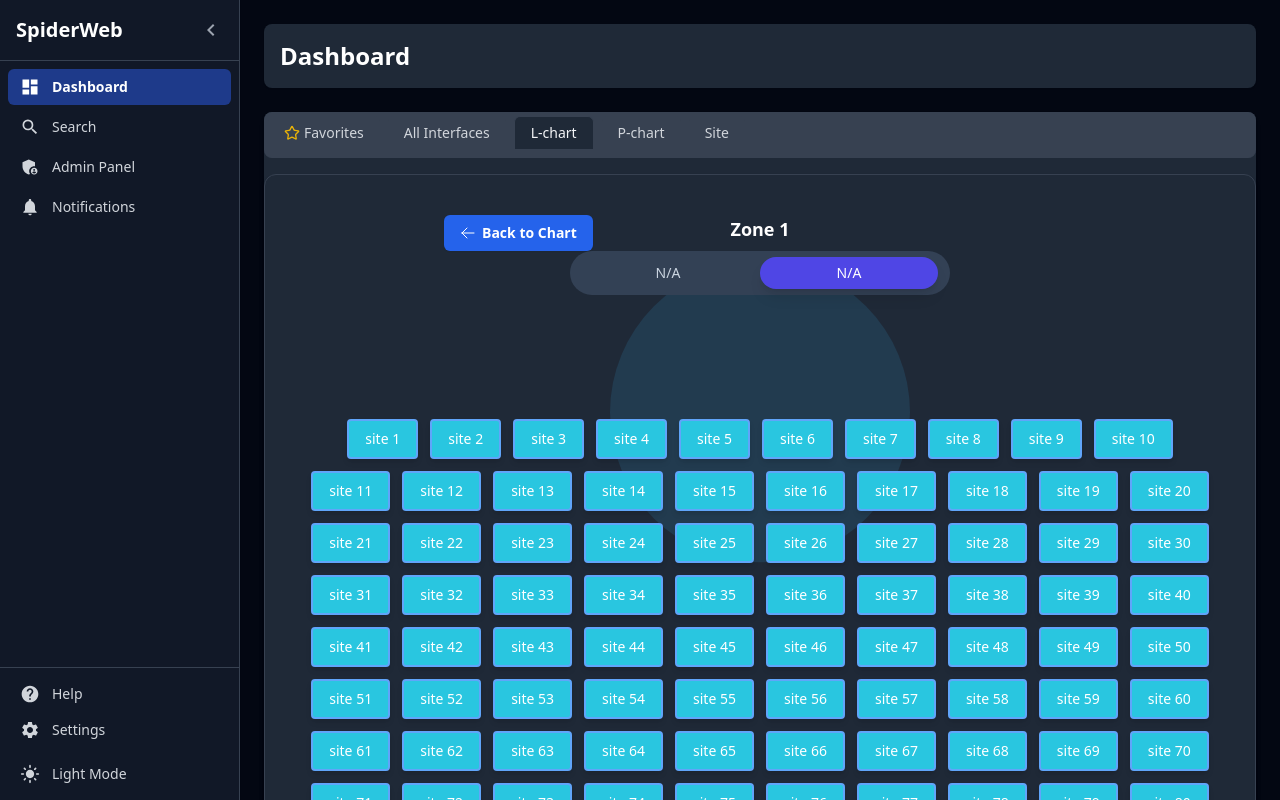
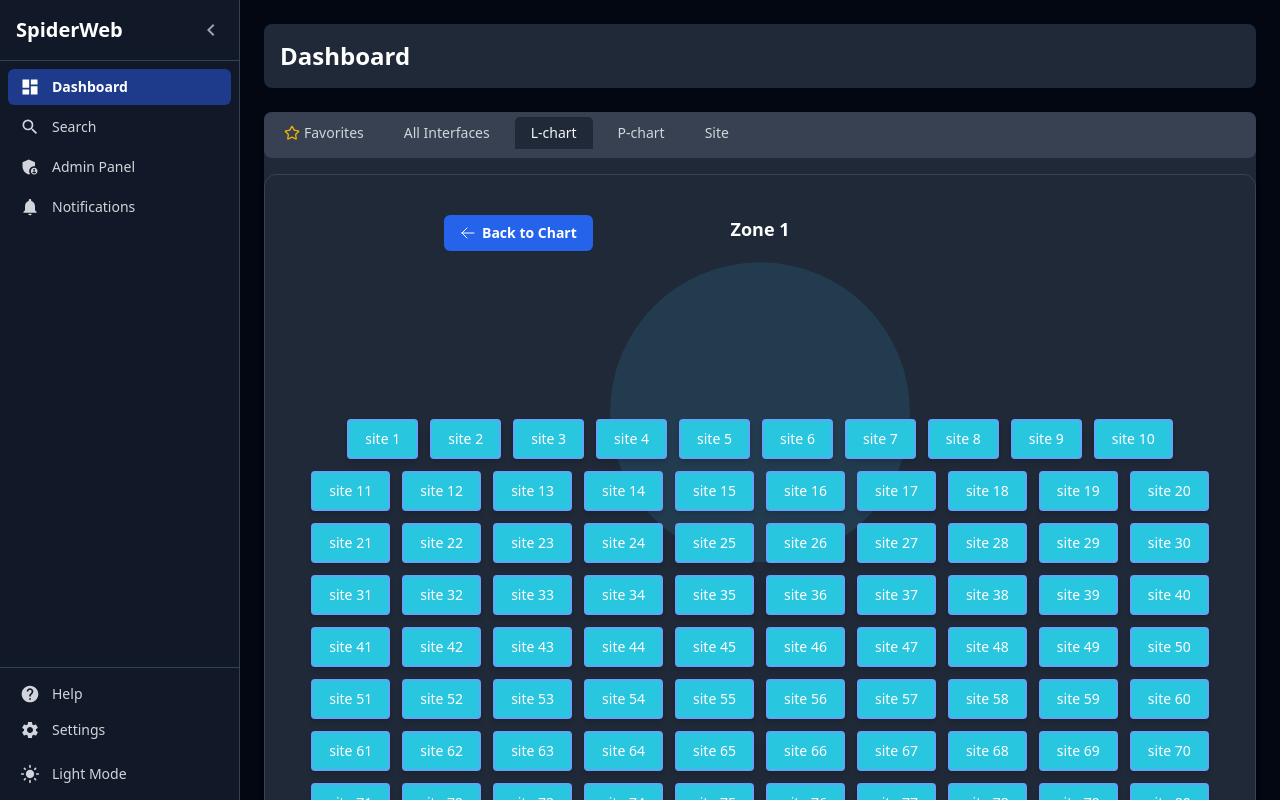
Before and after one commit to itaym2910/spiderweb.2, a React (Vite) app: page /l-chart/zone/1 in a window 1280 px wide. Built offline with nearby package versions, Linux system fonts and the light colour scheme.

Commit message:
connect core devices and toggle in core site page

```diff
--- a/src/components/CoreSite/CoreSiteControls.jsx
+++ b/src/components/CoreSite/CoreSiteControls.jsx
@@ -3,13 +3,9 @@ import React from "react";
 export default function CoreSiteControls({
   theme,
   displayZoneId,
-  selectedNodeId,
-  onToggleSwitch,
-  mainToggleOption1Text,
-  mainToggleOption2Text,
   onToggleExtendedNodes,
   showExtendedNodes,
-  devicesInZoneCount, // Receives the count of devices in the current zone
+  devicesInZoneCount,
 }) {
   // --- Style Definitions ---
   const conditionalButtonBg =
@@ -22,16 +18,6 @@ export default function CoreSiteControls({
       ? "focus:ring-indigo-400 focus:ring-offset-gray-800"
       : "focus:ring-indigo-500 focus:ring-offset-white";
 
-  const toggleTrackBg = theme === "dark" ? "bg-slate-700" : "bg-slate-200";
-  const toggleThumbBg = theme === "dark" ? "bg-indigo-600" : "bg-indigo-500";
-  const toggleThumbText = "text-white";
-  const toggleTrackText =
-    theme === "dark" ? "text-slate-300" : "text-slate-600";
-  const toggleFocusRing =
-    theme === "dark"
-      ? "focus:ring-indigo-400 focus:ring-offset-slate-800"
-      : "focus:ring-indigo-600 focus:ring-offset-white";
-
   const zoneTitleColor = theme === "dark" ? "text-white" : "text-sky-800";
 
   // --- Dynamic Visibility & Text ---
@@ -41,9 +27,6 @@ export default function CoreSiteControls({
   const conditionalButtonActualText = showExtendedNodes
     ? "Show First 4 Devices"
     : "Show More Devices";
-
-  // Determine which option in the main toggle is currently selected
-  const isMainToggleOption1Selected = selectedNodeId === mainToggleOption1Text;
 
   return (
     <div
@@ -74,54 +57,6 @@ export default function CoreSiteControls({
           {conditionalButtonActualText}
         </button>
       )}
-
-      {/* Main Toggle Switch */}
-      <button
-        type="button"
-        onClick={onToggleSwitch}
-        className={`relative inline-flex items-center rounded-full
-                    h-11 min-w-[380px] p-1.5
-                    transition-colors duration-200 ease-in-out cursor-pointer group
-                    focus:outline-none focus:ring-2 focus:ring-offset-2
-                    pointer-events-auto
-                    ${toggleFocusRing}
-                    ${toggleTrackBg}`}
-        role="switch"
-        aria-checked={isMainToggleOption1Selected}
-        aria-label="Select focused node"
-      >
-        <span className="sr-only">Select Focused Node</span>
-
-        {/* Track Texts */}
-        <div className="absolute inset-0 flex items-center justify-around w-full px-1.5">
-          <span className={`text-sm font-medium ${toggleTrackText}`}>
-            {mainToggleOption1Text}
-          </span>
-          <span className={`text-sm font-medium ${toggleTrackText}`}>
-            {mainToggleOption2Text}
-          </span>
-        </div>
-
-        {/* Thumb */}
-        <span
-          aria-hidden="true"
-          className={`pointer-events-none relative inline-flex items-center justify-center
-                      h-8 w-[calc(50%-6px)] rounded-full
-                      ${toggleThumbBg} shadow-lg
-                      transform transition-transform duration-200 ease-in-out`}
-          style={{
-            transform: isMainToggleOption1Selected
-              ? "translateX(0%)"
-              : "translateX(calc(100% + 6px))",
-          }}
-        >
-          <span className={`text-sm font-medium ${toggleThumbText}`}>
-            {isMainToggleOption1Selected
-              ? mainToggleOption1Text
-              : mainToggleOption2Text}
-          </span>
-        </span>
-      </button>
     </div>
   );
 }
--- a/src/components/CoreSite/CoreSitePage.jsx
+++ b/src/components/CoreSite/CoreSitePage.jsx
@@ -13,11 +13,8 @@ export default function CoreSitePage({ theme = "dark", chartType }) {
     centerX,
     centerY,
     selectedNodeId,
-    handleMainToggleSwitch,
     showExtendedNodes,
     handleToggleExtendedNodes,
-    mainToggleNode1Text,
-    mainToggleNode2Text,
     handleBackToChart,
     onSiteClick,
     onLinkClick,
@@ -41,11 +38,8 @@ export default function CoreSitePage({ theme = "dark", chartType }) {
       centerX={centerX}
       centerY={centerY}
       selectedNodeId={selectedNodeId}
-      onMainToggleSwitch={handleMainToggleSwitch}
       showExtendedNodes={showExtendedNodes}
       onToggleExtendedNodes={handleToggleExtendedNodes}
-      mainToggleNode1Text={mainToggleNode1Text}
-      mainToggleNode2Text={mainToggleNode2Text}
       onBackToChart={handleBackToChart}
       onSiteClick={onSiteClick}
       onLinkClick={onLinkClick}
--- a/src/components/CoreSite/CoreSiteView.jsx
+++ b/src/components/CoreSite/CoreSiteView.jsx
@@ -34,11 +34,8 @@ export default function CoreSiteView({
   centerX,
   centerY,
   selectedNodeId,
-  onMainToggleSwitch,
   showExtendedNodes,
   onToggleExtendedNodes,
-  mainToggleNode1Text,
-  mainToggleNode2Text,
   onBackToChart,
   onSiteClick,
   onLinkClick,
@@ -143,10 +140,7 @@ export default function CoreSiteView({
         <CoreSiteControls
           theme={theme}
           displayZoneId={displayZoneId}
-          selectedNodeId={selectedNodeId}
-          onToggleSwitch={onMainToggleSwitch}
-          mainToggleOption1Text={mainToggleNode1Text}
-          mainToggleOption2Text={mainToggleNode2Text}
+          //selectedNodeId={selectedNodeId}
           zoneId={zoneId}
           showExtendedNodes={showExtendedNodes}
           onToggleExtendedNodes={onToggleExtendedNodes}
--- a/src/components/CoreSite/d3CoreSiteRenderer.jsx
+++ b/src/components/CoreSite/d3CoreSiteRenderer.jsx
@@ -10,9 +10,9 @@ export function drawCoreSiteChart(
   {
     nodesData,
     linksData,
-    focusedNodeId, // The ID of the single node to pulse
+    focusedNodeId,
     centerX,
-    centerY, // Y center for the VISUAL ZONE CIRCLE
+    centerY,
     themeColors,
     onLinkClickCallback,
     onNodeClickCallback,
@@ -210,11 +210,10 @@ export function drawCoreSiteChart(
       }
     })
     .on("click.nodeaction", function (event, d_clicked_node) {
-      console.log("CoreSitePage - Node clicked in D3:", d_clicked_node.id);
+      if (onNodeClickCallback) {
+        onNodeClickCallback(d_clicked_node); // Just pass the node data
+      }
       event.stopPropagation();
-      if (onNodeClickCallback) {
-        onNodeClickCallback(d_clicked_node);
-      }
     });
 
   // ----- Link Hover Areas -----
--- a/src/components/CoreSite/useCoreSiteData.jsx
+++ b/src/components/CoreSite/useCoreSiteData.jsx
@@ -32,11 +32,6 @@ export function useCoreSiteData(chartType) {
   const [showExtendedNodes, setShowExtendedNodes] = useState(false);
   const [animateExtendedLayoutUp, setAnimateExtendedLayoutUp] = useState(false);
   const [previousSelectedNodeId, setPreviousSelectedNodeId] = useState(null);
-
-  // --- State for the toggle switch text ---
-  const [mainToggleNode1Text, setMainToggleNode1Text] = useState("");
-  const [mainToggleNode2Text, setMainToggleNode2Text] = useState("");
-
   const [openDetailTabs, setOpenDetailTabs] = useState([]);
   const [activeDetailTabId, setActiveDetailTabId] = useState(null);
 
@@ -47,22 +42,6 @@ export function useCoreSiteData(chartType) {
       setPreviousSelectedNodeId(initialNodeId);
     }
   }, [devicesForZone, nodeIdFromUrl, selectedNodeId]);
-
-  useEffect(() => {
-    // Dynamically update toggle switch text based on the current view
-    let toggleDevice1, toggleDevice2;
-    if (showExtendedNodes) {
-      // Extended view toggle is for devices at index 4 and 5
-      toggleDevice1 = devicesForZone[4];
-      toggleDevice2 = devicesForZone[5];
-    } else {
-      // Initial view toggle is for devices at index 2 and 3
-      toggleDevice1 = devicesForZone[2];
-      toggleDevice2 = devicesForZone[3];
-    }
-    setMainToggleNode1Text(toggleDevice1?.hostname || "N/A");
-    setMainToggleNode2Text(toggleDevice2?.hostname || "N/A");
-  }, [showExtendedNodes, devicesForZone]);
 
   useEffect(() => {
     if (showExtendedNodes) {
@@ -131,31 +110,25 @@ export function useCoreSiteData(chartType) {
     });
   };
 
-  const handleMainToggleSwitch = () => {
-    const devicesInToggle = showExtendedNodes
-      ? [devicesForZone[4], devicesForZone[5]]
-      : [devicesForZone[2], devicesForZone[3]];
+  const onNodeClickInZone = (clickedNodeData) => {
+    if (!clickedNodeData || !clickedNodeData.id) {
+      console.warn("Node data incomplete for action:", clickedNodeData);
+      return;
+    }
 
-    const device1 = devicesInToggle[0];
-    const device2 = devicesInToggle[1];
-
-    if (device1 && device2) {
-      setSelectedNodeId((prev) =>
-        prev === device1.hostname ? device2.hostname : device1.hostname
+    // --- THIS IS THE CORE LOGIC ---
+    if (clickedNodeData.id === selectedNodeId) {
+      // The user clicked on the node that is ALREADY focused.
+      // This is our trigger to navigate.
+      console.log(
+        `Navigating to details for already-focused node: ${clickedNodeData.id}`
       );
-    } else if (device1) {
-      setSelectedNodeId(device1.hostname); // If only one device, just select it
-    }
-  };
-
-  const onNodeClickInZone = (nodeData) => {
-    if (nodeData && nodeData.id) {
-      navigate(`node/${nodeData.id}`);
+      navigate(`node/${clickedNodeData.id}`);
     } else {
-      console.warn(
-        "CoreSitePage: Node data incomplete for navigation:",
-        nodeData
-      );
+      // The user clicked on a DIFFERENT node.
+      // The action is to change the focus.
+      console.log(`Setting focus to ${clickedNodeData.id}`);
+      setSelectedNodeId(clickedNodeData.id);
     }
   };
 
@@ -258,11 +231,9 @@ export function useCoreSiteData(chartType) {
     centerX,
     centerY,
     selectedNodeId,
-    handleMainToggleSwitch,
     showExtendedNodes,
     handleToggleExtendedNodes,
-    mainToggleNode1Text,
-    mainToggleNode2Text,
+    devicesInZoneCount: devicesForZone.length,
     handleBackToChart,
     onSiteClick: handleSiteClick,
     onLinkClick: handleLinkClick,
@@ -271,7 +242,6 @@ export function useCoreSiteData(chartType) {
     activeDetailTabId,
     setActiveDetailTabId,
     handleCloseTab,
-    devicesInZoneCount: devicesForZone.length,
     handleNavigateToSite,
   };
 }
```
